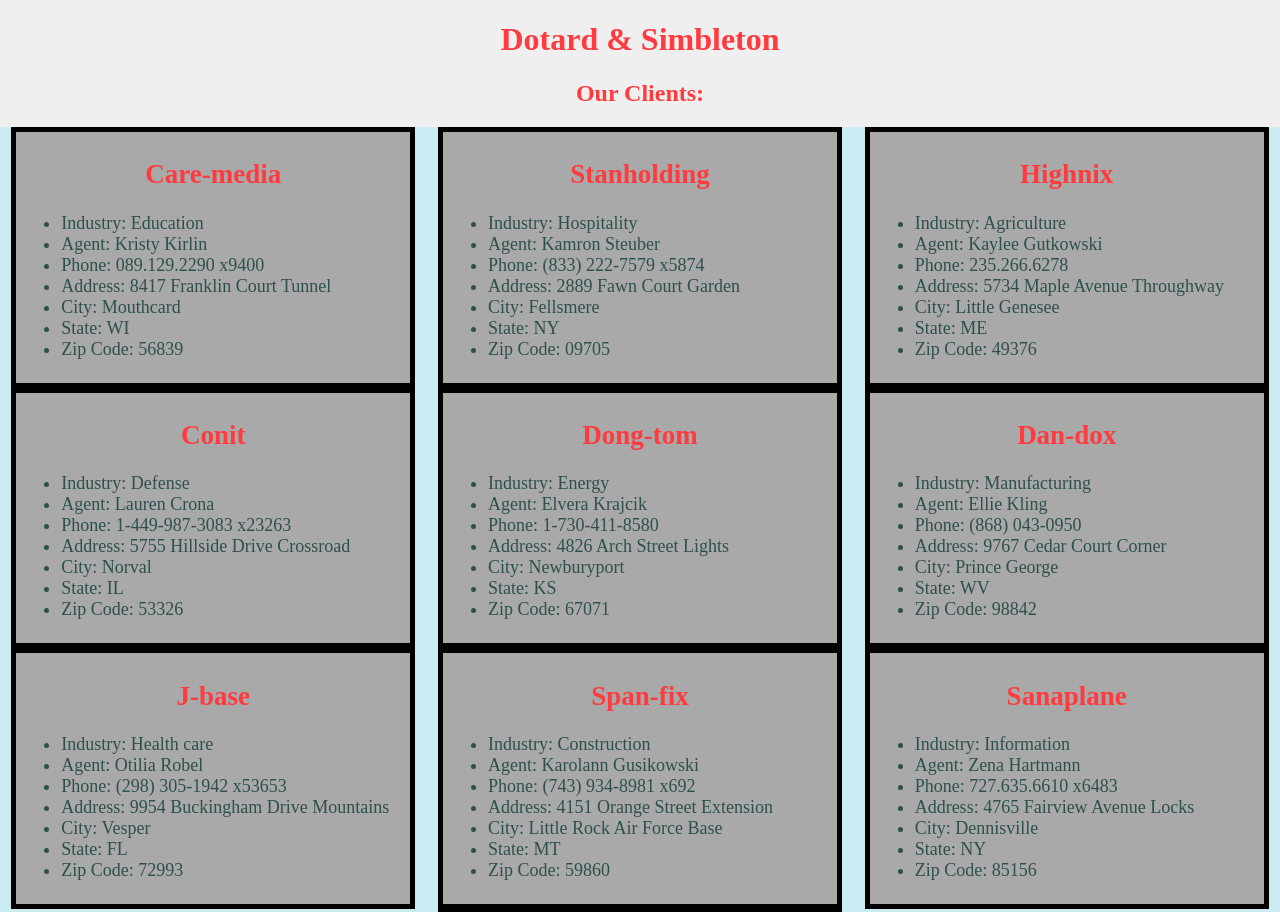
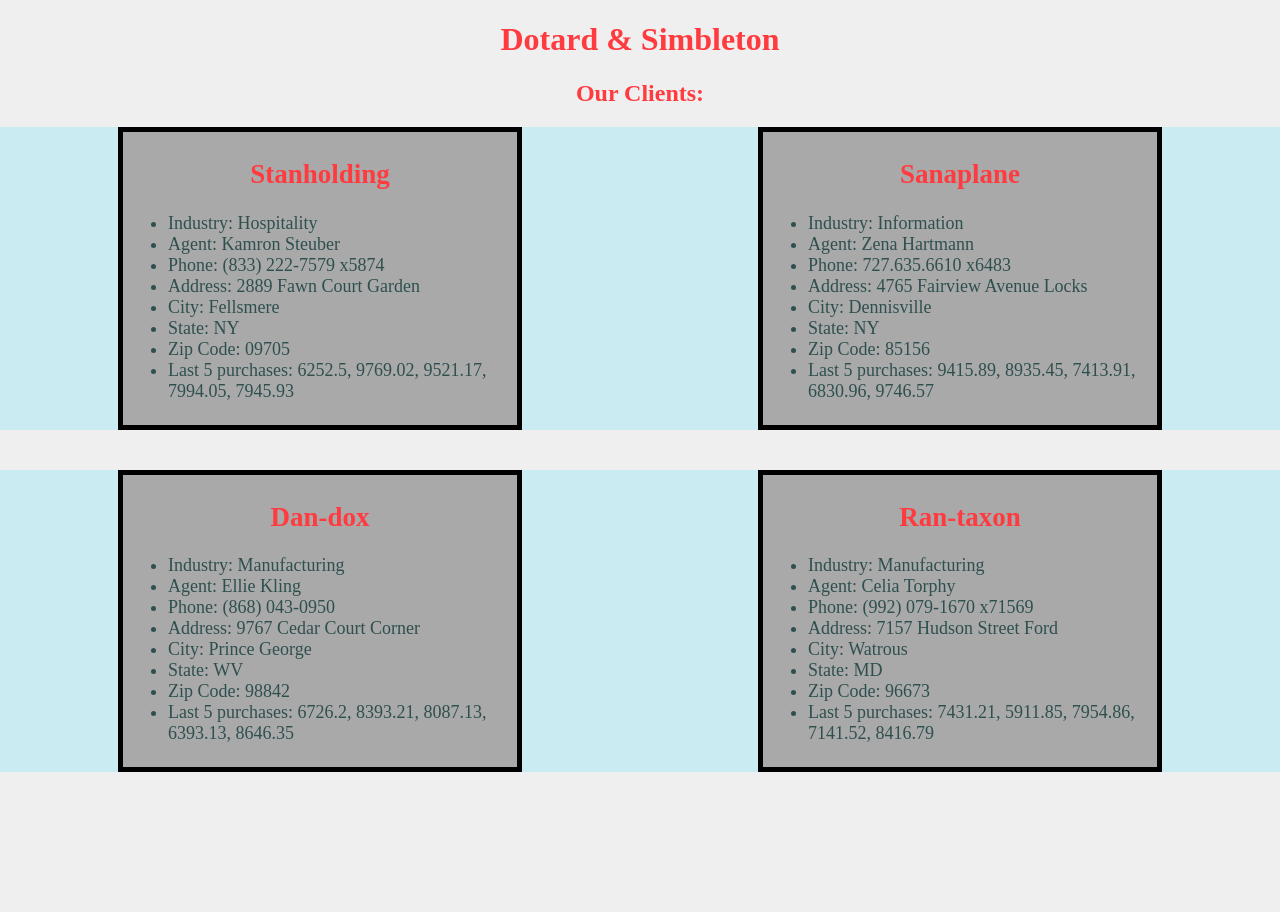
Before and after one commit to D-Upchurch/dotard-simbleton, a plain HTML site: page index.html in a window 1280 px wide. Shown: the top 912 px of the page. After the commit the page ends 800 px from the top, so only its background shows below. Drawn offline with Linux system fonts and the light colour scheme.

Commit message:
Got filtered arrays to populate the dom!

```diff
--- a/index.html
+++ b/index.html
@@ -15,7 +15,10 @@
     <main>
         <div class="business-list">
 
-        </div>>
+        </div>
+        <article class="businessList--manufacturing">
+            <!-- Manufacturing businesses go here --->
+        </article>
     </main>
     <script type="module" src="./scripts/main.js"></script>
 </body>
--- a/scripts/Business.js
+++ b/scripts/Business.js
@@ -1,4 +1,6 @@
+
 export const Business = (clientObj) => {
+
     return (
         `<div class="business-single">
             <h2 class="header">${clientObj.companyName}</h2>
@@ -10,6 +12,7 @@ export const Business = (clientObj) => {
                 <li class="listItem">City: ${clientObj.addressCity}</li>
                 <li class="listItem">State: ${clientObj.addressStateCode}</li>
                 <li class="listItem">Zip Code: ${clientObj.addressZipCode}</li>
+                <li class="listItem">Last 5 purchases: ${clientObj.orders[0]}, ${clientObj.orders[1]}, ${clientObj.orders[2]}, ${clientObj.orders[3]}, ${clientObj.orders[4]}</li>
             </ul>
         </div>`
     )
--- a/scripts/BusinessData.js
+++ b/scripts/BusinessData.js
@@ -114,3 +114,29 @@ const businesses = [
   export const getBusiness = () => {
       return businesses
   }
+
+  export const getNYBusiness = () => {
+      return nyBusinessList
+  }
+
+  const nyBusinessList = businesses.filter(clientObj => {
+
+    if (clientObj.addressStateCode === "NY"){
+        return true
+    }
+    return false
+    }
+);
+
+  export const getMFBusiness = () => {
+    return mfBusinessList
+  };
+
+  const mfBusinessList = businesses.filter(clientObj => {
+
+    if (clientObj.companyIndustry === "Manufacturing") {
+      return true
+    }
+      return false
+  }
+  );
--- a/scripts/BusinessList.js
+++ b/scripts/BusinessList.js
@@ -1,13 +1,29 @@
 import { getBusiness } from './BusinessData.js'
+import { getNYBusiness, getMFBusiness } from './BusinessData.js'
+
 import { Business } from './Business.js'
 
-export const businessList = () => {
-    const businesses = getBusiness()
+
+
+
+ export const nyBusinessList = () => {
+    const businesses = getNYBusiness()
     const inputLocation = document.querySelector(".business-list")
 
-        let clientItem = "";
-        for (const client of businesses) {
-            clientItem += Business(client);
-        }
-        inputLocation.innerHTML += clientItem;
-}
+        businesses.forEach(
+            (clientObj) => {
+                inputLocation.innerHTML += Business(clientObj)
+            }
+        );
+};
+
+export const mfBusinessList = () => {
+    const businesses = getMFBusiness()
+    const mfInputLocation = document.querySelector(".businessList--manufacturing")
+
+        businesses.forEach(
+            (clientObj) => {
+                mfInputLocation.innerHTML += Business(clientObj)
+            }
+        );
+};
--- a/scripts/main.js
+++ b/scripts/main.js
@@ -1,3 +1,5 @@
-import { businessList } from './BusinessList.js'
+import { nyBusinessList, mfBusinessList } from './BusinessList.js'
 
-businessList();
+// businessList();
+nyBusinessList();
+mfBusinessList();
--- a/styles/main.css
+++ b/styles/main.css
@@ -17,6 +17,15 @@
     background-color: #CAEBF2;
 }
 
+.businessList--manufacturing {
+    display:flex;
+    flex-direction: row;
+    flex-wrap: wrap;
+    justify-content: space-around;
+    background-color: #CAEBF2;
+    margin-top: 40px;
+}
+
 .business-single {
     background-color: #A9A9A9;
     font-size: 18px;
```
